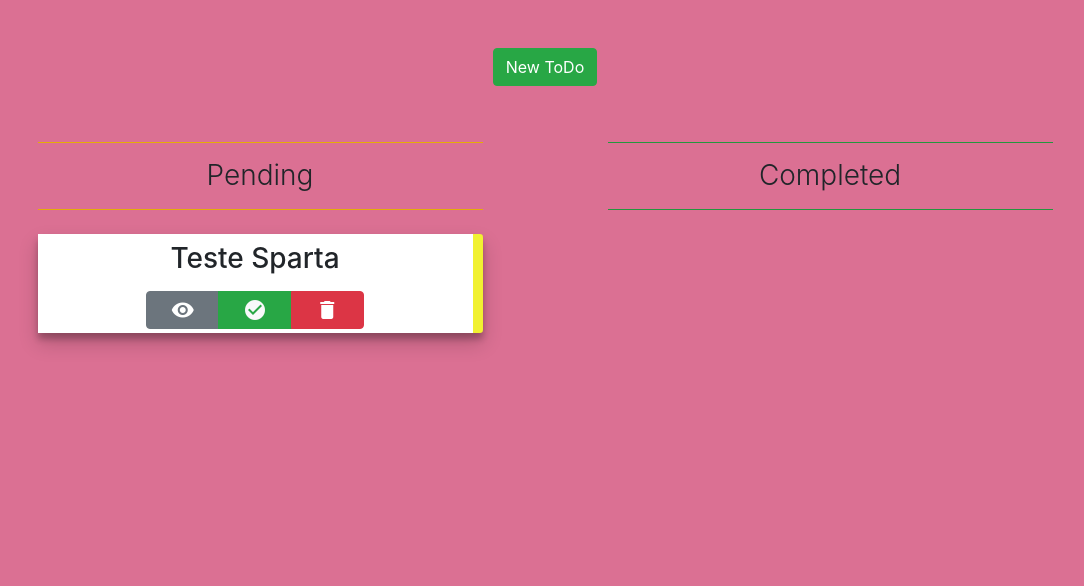
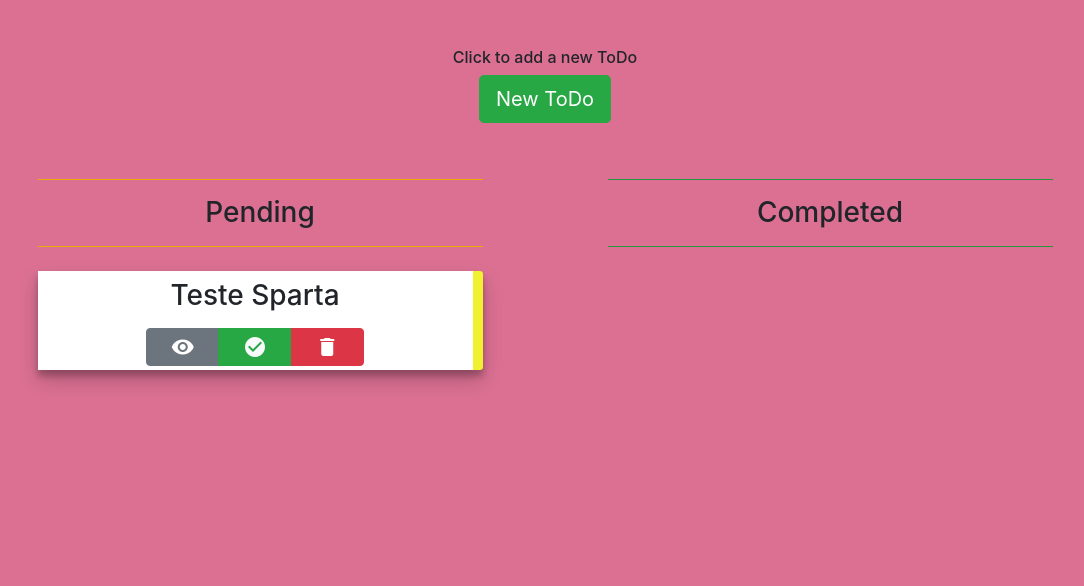
Before and after one commit to cbravos5/todo-list, a plain HTML site: page index.html in a window 1280 px wide. Shown: the whole page, without its empty margins (95-1179 px from the left). Drawn offline with nearby package versions, Linux system fonts and the light colour scheme.

Commit message:
improved usability after user test

```diff
--- a/assets/stylesheets/style.css
+++ b/assets/stylesheets/style.css
@@ -6,6 +6,7 @@
 
 body {
   background: palevioletred !important;
+  overflow-y: scroll;
 }
 
 .collapse-content {
--- a/index.html
+++ b/index.html
@@ -18,13 +18,14 @@
   </head>
   <body>
     <div class="container text-center">
-      <span data-js="collapse-btn" class="btn btn-md btn-success mt-5"
+      <h6 class="d-block mt-5">Click to add a new ToDo</h6>
+      <span data-js="collapse-btn" class="btn btn-lg btn-success"
         >New ToDo</span
       >
       <div class="col-lg-6 container card my-3 mb-4 collapse-content">
         <form class="p-3">
           <div class="form-group">
-            <label for="title">ToDo Title</label>
+            <label for="title">Title</label>
             <input
               type="text"
               class="form-control text-center"
@@ -37,7 +38,7 @@
           </div>
           <div class="form-group">
             <label for="description"
-              >ToDo Description <small>(optional)</small></label
+              >Description <small>(optional)</small></label
             >
             <textarea
               class="form-control text-center"
@@ -62,14 +63,14 @@
       </div>
       <div class="row">
         <div class="list col-lg-5 col-11 mx-auto" >
-          <h3 class="font-weight-light">
+          <h3>
             <hr class="bg-warning">
               Pending
             <hr class="bg-warning">
           </h3>
         </div>
         <div class="completed-lg list col-lg-5 col-11 mx-auto" >
-          <h3 class="font-weight-light">
+          <h3>
             <hr class="bg-success">
              Completed
             <hr class="bg-success">
```
